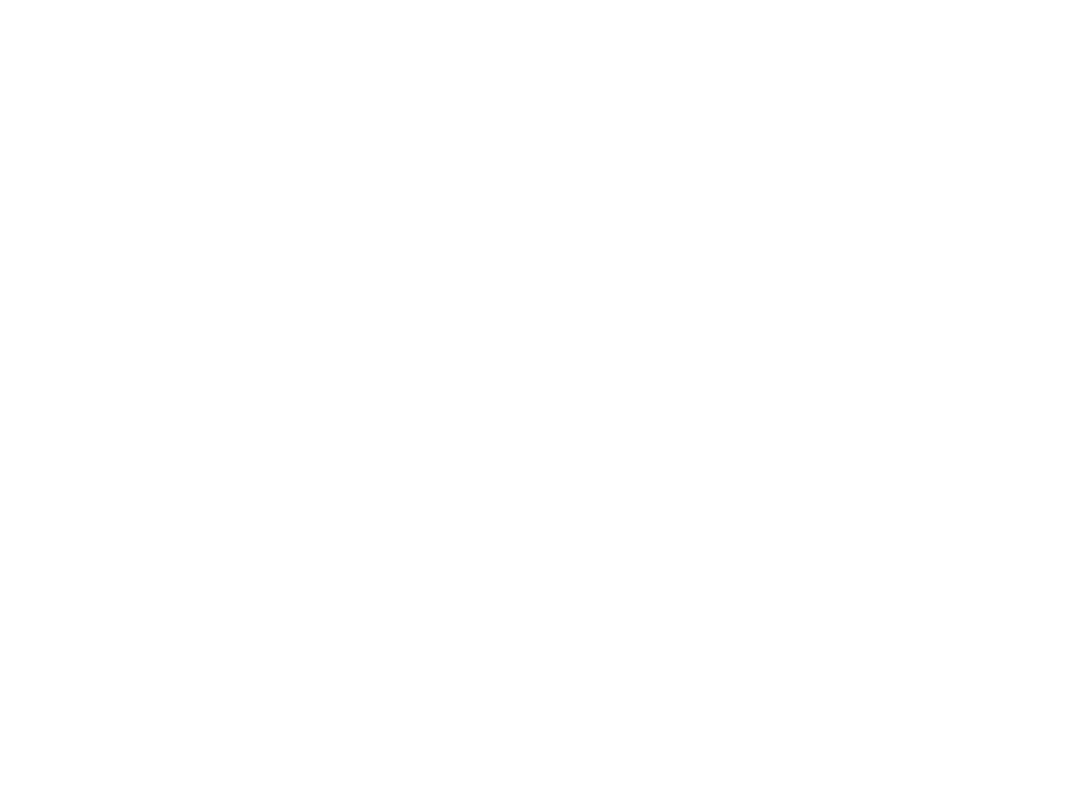
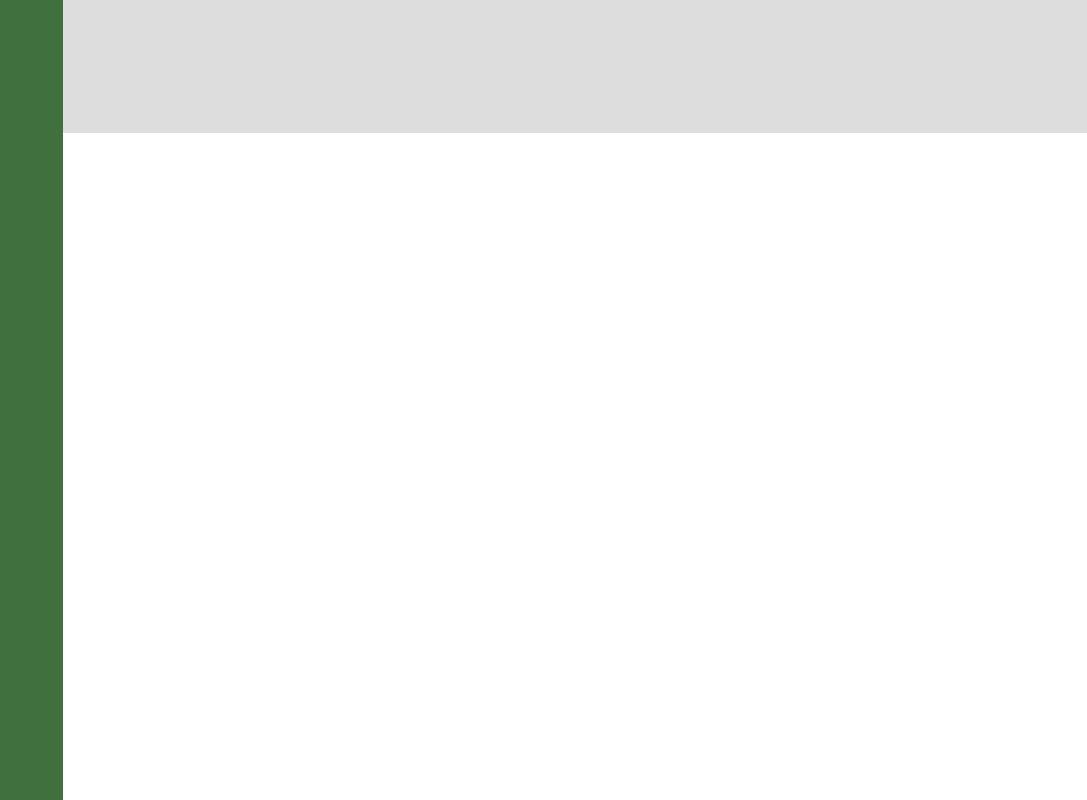
Before and after one commit to gisha313/admin-dashboard, a plain HTML site: page index.html in a window 1280 px wide. Shown: the whole page, without its empty margins (193-1280 px from the left). Drawn offline with Linux system fonts and the light colour scheme.

Commit message:
Add basic grid layout with bg colors

```diff
--- a/style.css
+++ b/style.css
@@ -3,3 +3,32 @@
   margin: 0;
   box-sizing: border-box;
 }
+
+:root {
+  --green-main: #3f703d;
+  --yellow: #ffe733;
+  --dark-font: #191010;
+  --dark-grey: #aaa;
+  --light-grey: #ddd;
+}
+
+body {
+  height: 100vh;
+
+  display: grid;
+  grid-template-columns: 1fr minmax(500px, 4fr);
+  grid-template-rows: 1fr minmax(250px, 5fr);
+}
+
+.header {
+  background: var(--light-grey);
+}
+
+.sidebar {
+  background: var(--green-main);
+  grid-row: 1 / -1;
+}
+
+.main {
+  background: var(--dark-grey);
+}
```
